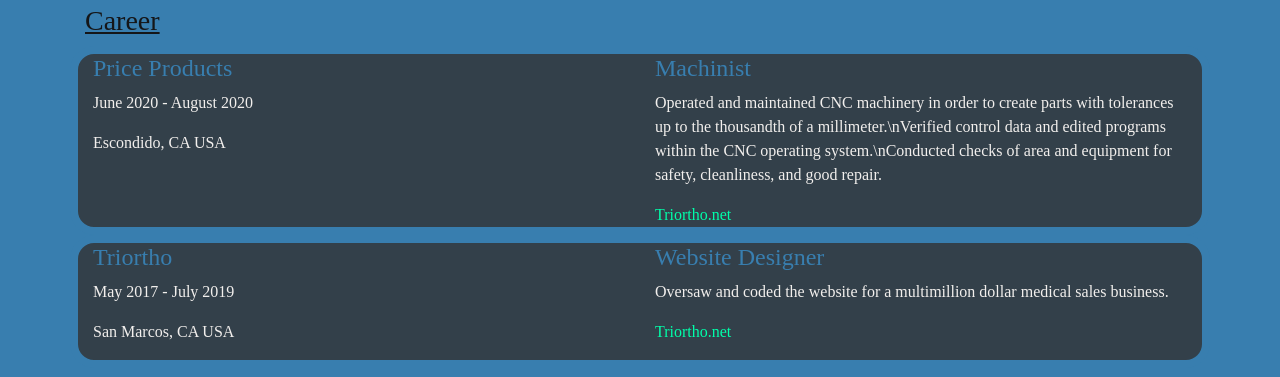
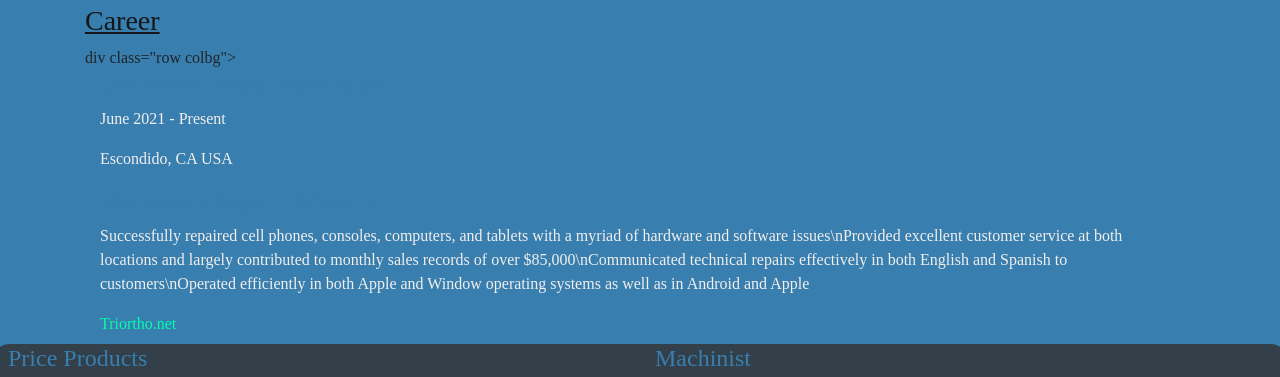
Before and after one commit to ryanthomsen/ryanthomsen.github.io, a plain HTML site: page index.html in a window 1280 px wide. Shown: the part 2022-2399 px from the top of the page. Drawn offline with Linux system fonts and the light colour scheme.

Commit message:
Update index.html

```diff
--- a/index.html
+++ b/index.html
@@ -155,6 +155,19 @@
         <div class="row">
           <div class="col-sm-4">
             <h3 class="text-grey"><u>Career</u><br></h3>
+          </div>
+        </div>
+        div class="row colbg">
+          <div class="col -sm-6">
+            <h4 class="text-blue">Cell Phone Repair Escondido<br></h4>
+            <p class="text-white">June 2021 - Present<br></p>
+            <p class="text-white">Escondido, CA USA</p>
+          </div>
+          <div class="col -sm-6">
+            <h4 class="text-blue">Electronics Repair Technician<br></h4>
+            <p class="text-white">Successfully repaired cell phones, consoles, computers, and tablets with a myriad of hardware and software issues\nProvided excellent customer service at both locations and largely contributed to monthly sales records of over $85,000\nCommunicated technical repairs effectively in both English and Spanish to customers\nOperated efficiently in both Apple and Window operating systems as well as in Android and Apple <br>
+            </p>
+            <a href="http://triortho.net/">Triortho.net</a>
           </div>
         </div>
         <div class="row colbg">
```
